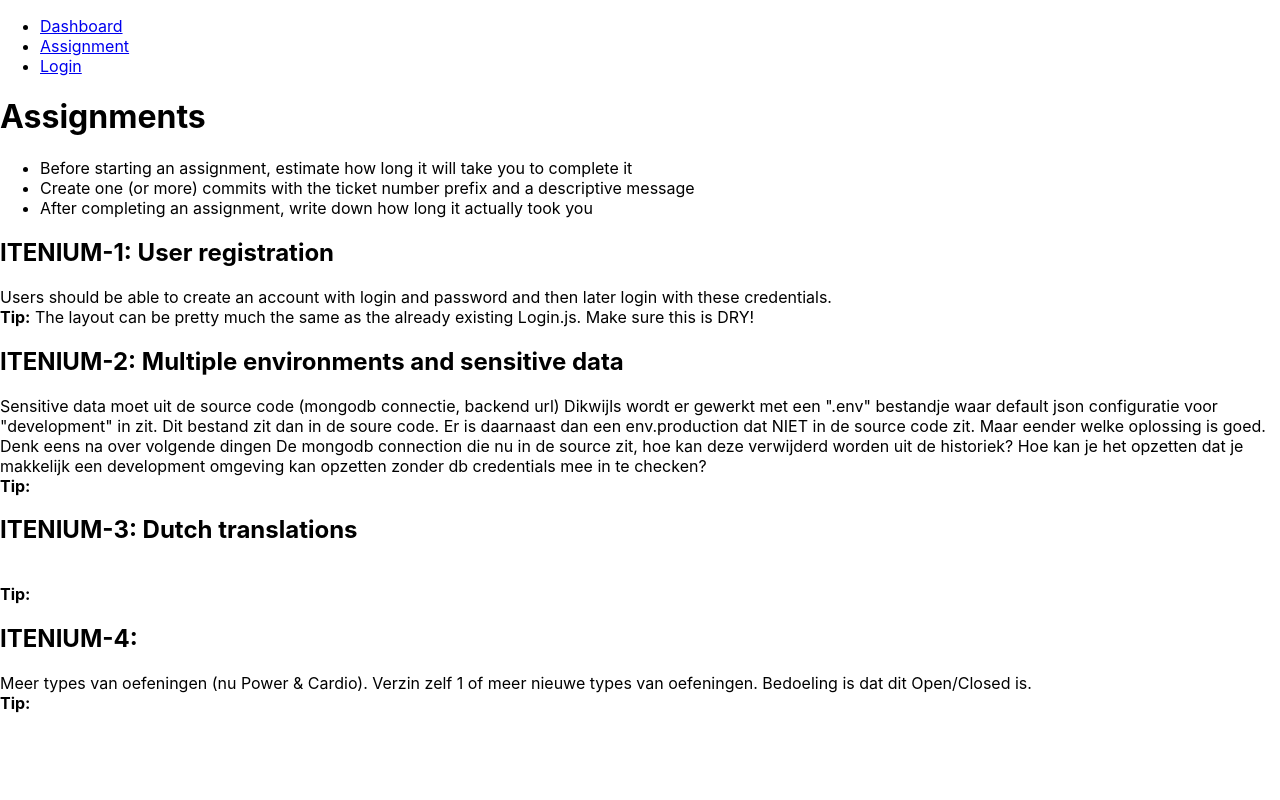
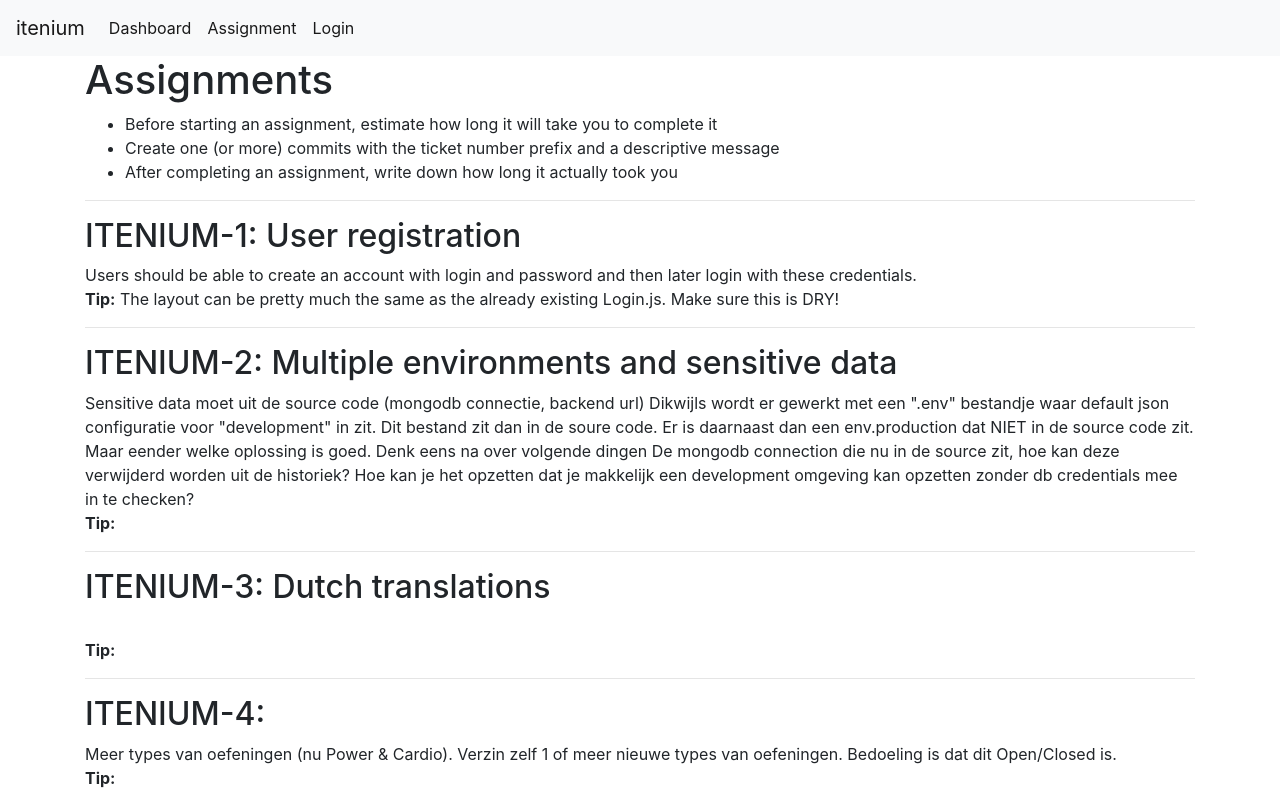
Before and after one commit to itenium-be/interview-code-test, a React (Create React App) app in the folder frontend-react/: page /assignment in a window 1280 px wide. Built offline with nearby package versions, Linux system fonts and the light colour scheme.

Commit message:
added bootstrap

```diff
--- a/frontend-react/package.json
+++ b/frontend-react/package.json
@@ -3,6 +3,7 @@
   "version": "0.1.0",
   "private": true,
   "dependencies": {
+    "bootstrap": "^4.1.3",
     "react": "^16.6.1",
     "react-dom": "^16.6.1",
     "react-router-dom": "^4.3.1",
--- a/frontend-react/public/index.html
+++ b/frontend-react/public/index.html
@@ -20,6 +20,8 @@
       Learn how to configure a non-root public URL by running `npm run build`.
     -->
     <title>Delayed Kilo</title>
+
+    <link rel="stylesheet" href="https://maxcdn.bootstrapcdn.com/bootstrap/4.0.0/css/bootstrap.min.css" integrity="sha384-Gn5384xqQ1aoWXA+058RXPxPg6fy4IWvTNh0E263XmFcJlSAwiGgFAW/dAiS6JXm" crossorigin="anonymous">
   </head>
   <body>
     <noscript>
--- a/frontend-react/src/Components/App.js
+++ b/frontend-react/src/Components/App.js
@@ -12,9 +12,11 @@
         <div>
           <Header />
 
-          <Route path="/" exact component={Dashboard} />
-          <Route path="/assignment/" component={Assignment} />
-          <Route path="/login/" component={Login} />
+          <div className="container">
+            <Route path="/" exact component={Dashboard} />
+            <Route path="/assignment/" component={Assignment} />
+            <Route path="/login/" component={Login} />
+          </div>
         </div>
       </Router>
     );
--- a/frontend-react/src/Components/Assignment.js
+++ b/frontend-react/src/Components/Assignment.js
@@ -11,6 +11,8 @@
           <li>After completing an assignment, write down how long it actually took you</li>
         </ul>
 
+        <hr />
+
         <h2>ITENIUM-1: User registration</h2>
         <div>
           Users should be able to create an account with login and password and then later login with these credentials.
@@ -18,7 +20,7 @@
           <b>Tip:</b> The layout can be pretty much the same as the already existing Login.js. Make sure this is DRY!
         </div>
 
-
+        <hr />
 
         <h2>ITENIUM-2: Multiple environments and sensitive data</h2>
         <div>
@@ -31,7 +33,7 @@
           <b>Tip:</b>
         </div>
 
-
+        <hr />
 
         <h2>ITENIUM-3: Dutch translations</h2>
         <div>
@@ -40,8 +42,7 @@
           <b>Tip:</b>
         </div>
 
-
-
+        <hr />
 
         <h2>ITENIUM-4: </h2>
         <div>
--- a/frontend-react/src/Components/Header.js
+++ b/frontend-react/src/Components/Header.js
@@ -4,19 +4,41 @@
 export class Header extends Component {
   render() {
     return (
-      <nav>
-        <ul>
-          <li>
-            <Link to="/">Dashboard</Link>
-          </li>
-          <li>
-            <Link to="/assignment/">Assignment</Link>
-          </li>
-          <li>
-            <Link to="/login/">Login</Link>
-          </li>
-        </ul>
+      <nav className="navbar navbar-expand-lg navbar-light bg-light">
+        <a className="navbar-brand" href="/">itenium</a>
+        <button className="navbar-toggler" type="button" data-toggle="collapse" data-target="#navbarSupportedContent" aria-controls="navbarSupportedContent" aria-expanded="false" aria-label="Toggle navigation">
+          <span className="navbar-toggler-icon"></span>
+        </button>
+
+        <div className="collapse navbar-collapse" id="navbarSupportedContent">
+          <ul className="navbar-nav mr-auto">
+            <NavbarLink to="/" text="Dashboard" />
+            <NavbarLink to="/assignment/" text="Assignment" />
+            <NavbarLink to="/login/" text="Login" />
+
+            <li className="nav-item dropdown" style={{display: 'none'}}>
+              <a className="nav-link dropdown-toggle" href="/" role="button" data-toggle="dropdown" aria-haspopup="true" aria-expanded="false">
+                Dropdown
+              </a>
+              <div className="dropdown-menu" aria-labelledby="navbarDropdown">
+                <a className="dropdown-item" href="/">English</a>
+                <a className="dropdown-item" href="/">Dutch</a>
+              </div>
+            </li>
+          </ul>
+          <form className="form-inline my-2 my-lg-0" style={{display: 'none'}}>
+            <input className="form-control mr-sm-2" type="search" placeholder="Search" aria-label="Search" />
+            <button className="btn btn-outline-success my-2 my-sm-0" type="submit">Search</button>
+          </form>
+        </div>
       </nav>
     );
   }
 }
+
+
+const NavbarLink = ({text, to}) => (
+  <li className="nav-item active">
+    <Link to={to} className="nav-link">{text}</Link>
+  </li>
+);
```
Also changed, not shown: 1 other file (tests, documents, lock files or other folders).
